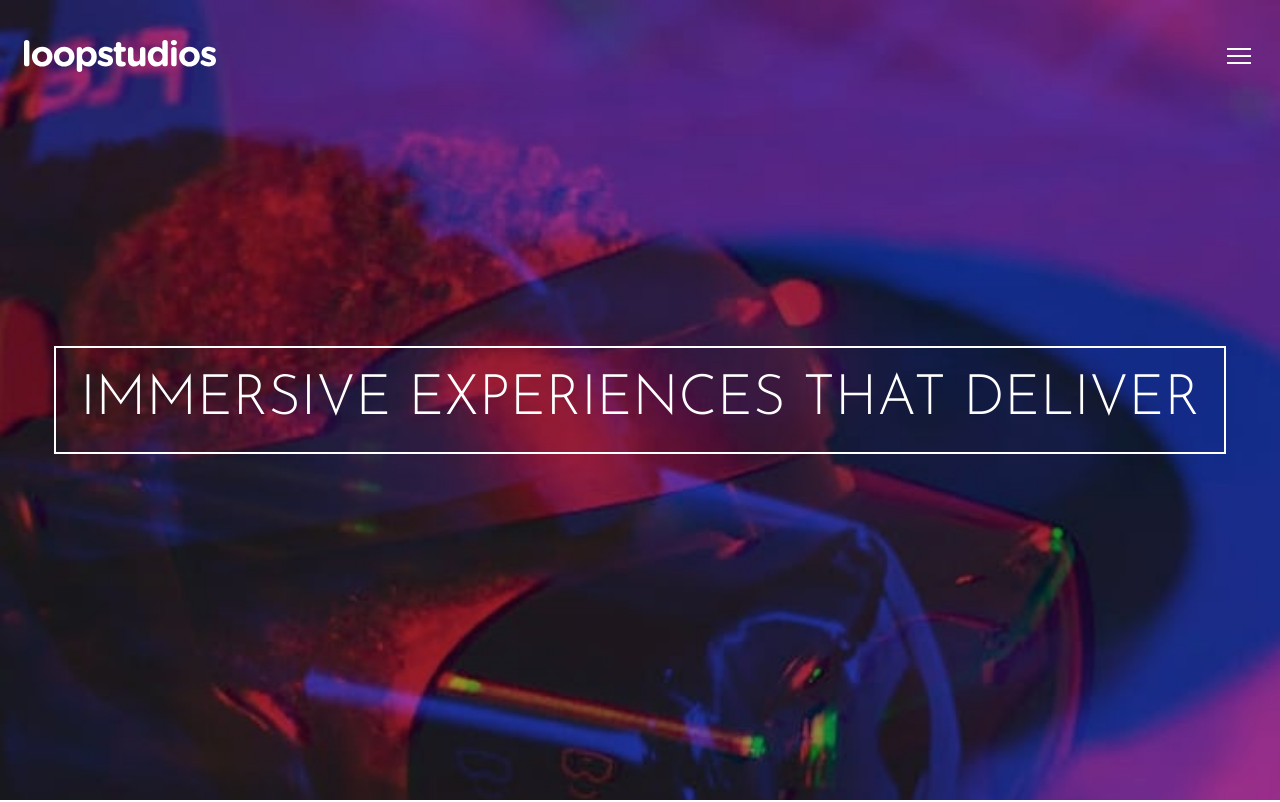
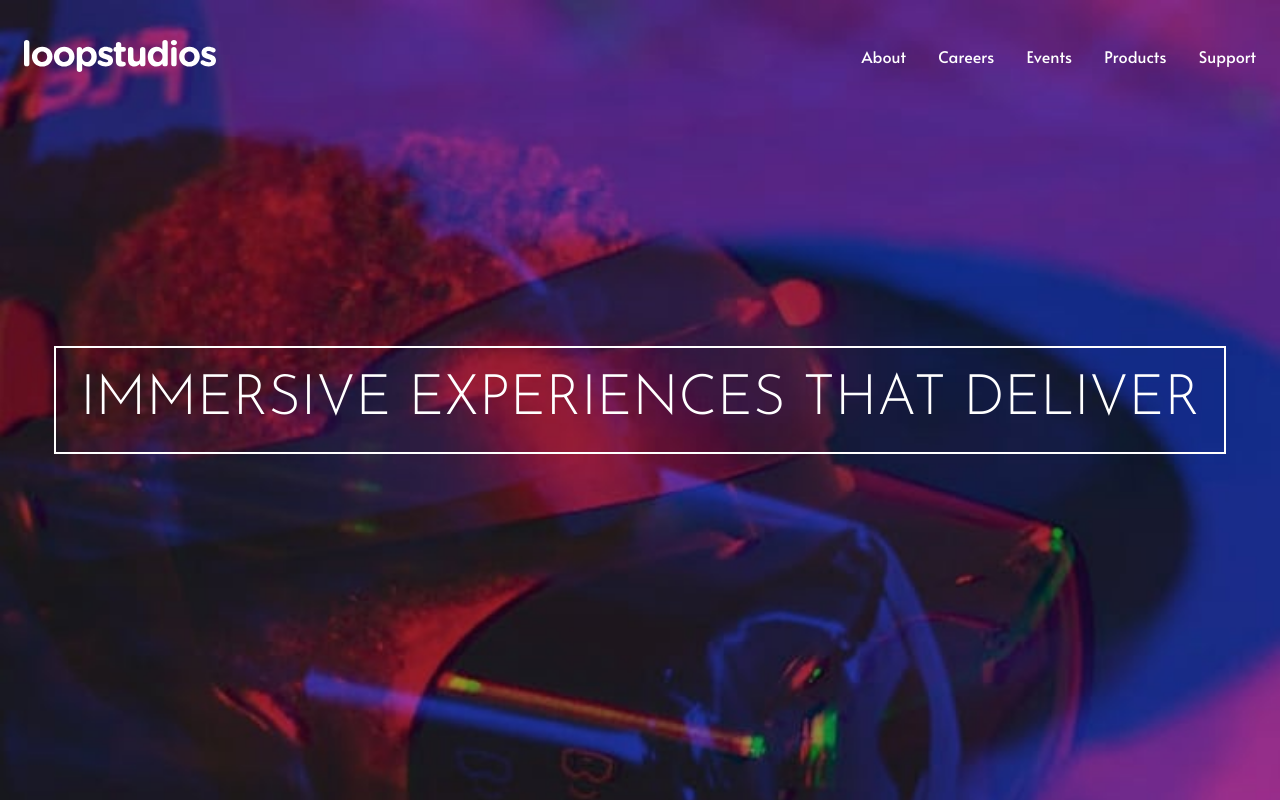
Before and after one commit to kalrog-dev/fem_loopstudios, a React (Vite) app: page / in a window 1280 px wide. Shown: the top 802 px of the page. Built offline with nearby package versions, Linux system fonts and the light colour scheme; the HTML template or start-up script is replaced by a standard one.

Commit message:
Add media queries for large screen navigation

```diff
--- a/src/components/Navigation.css
+++ b/src/components/Navigation.css
@@ -9,12 +9,16 @@
 .header-nav {
   position: fixed;
   inset: 0;
-  display: flex;
+  display: none;
   flex-direction: column;
   justify-content: center;
   padding-inline: 1.6em;
   background-color: #000;
   z-index: 1000;
+}
+
+.nav-open {
+  display: flex;
 }
 
 .header-nav-list a {
@@ -23,3 +27,26 @@
   margin-bottom: 0.4em;
   color: inherit;
 }
+
+@media (min-width: 768px) {
+  .header-nav {
+    position: static;
+    display: flex;
+    padding-inline: 0;
+    color: white;
+    background-color: transparent;
+  }
+
+  .header-nav-list {
+    display: flex;
+    gap: 2.15em;
+  }
+
+  .header-nav-list a {
+    margin-bottom: 0;
+  }
+
+  .menu-btn {
+    display: none;
+  }
+}
--- a/src/components/Navigation.tsx
+++ b/src/components/Navigation.tsx
@@ -15,7 +15,7 @@ export default function Navigation() {
       <button className='menu-btn' onClick={handleMenuClick}>
         <img src={isOpen ? close : hamburger} alt='Menu icon' />
       </button>
-      <nav className='header-nav' style={{display: isOpen ? '' : 'none'}}>
+      <nav className={isOpen ? 'nav-open header-nav' : 'header-nav'}>
         <ul className='header-nav-list'>
           <li><a href='#'>About</a></li>
           <li><a href='#'>Careers</a></li>
```
